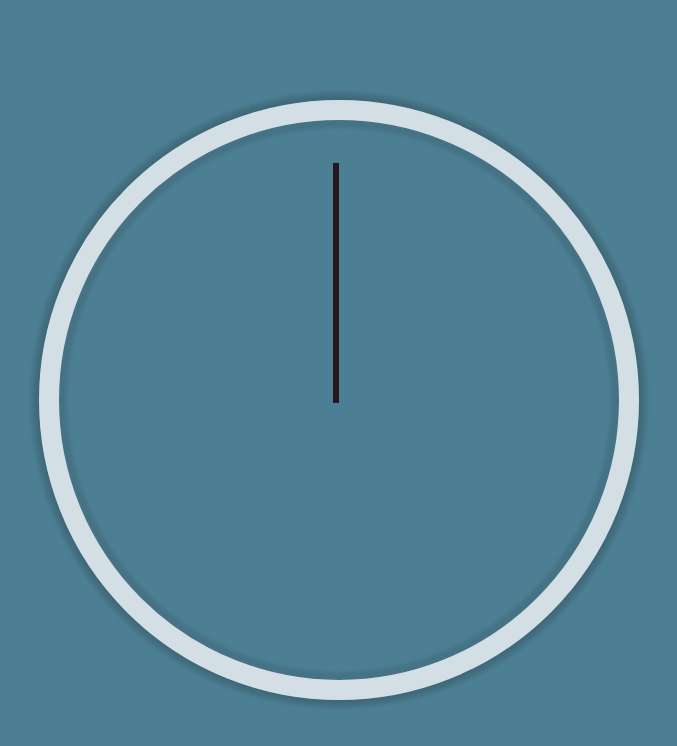
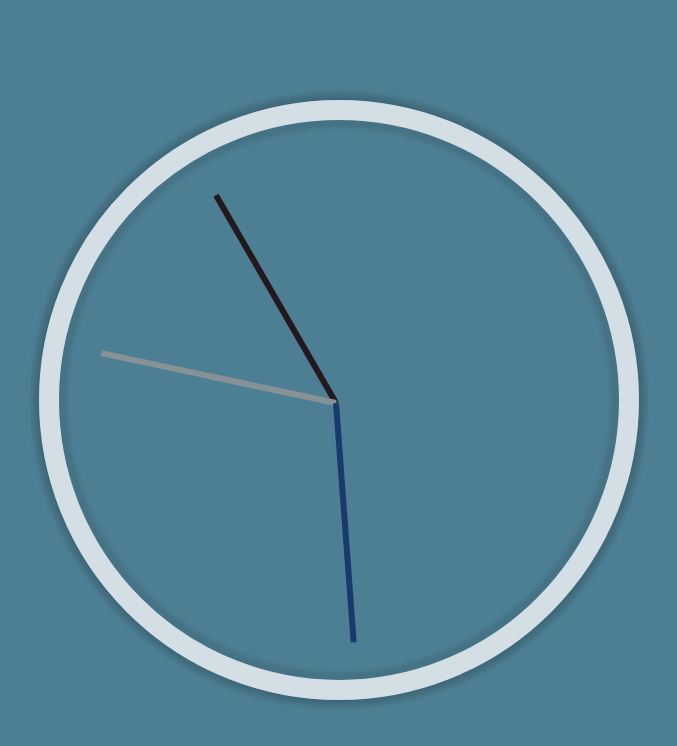
Before and after one commit to DevCats/JavaScript30_Day2_Clock, a plain HTML site: page index.html in a window 1280 px wide. Shown: the whole page, without its empty margins (301-978 px from the left). Drawn offline with Linux system fonts and the light colour scheme.

Commit message:
* Added logic to move each hand of the clock * Adjusted color of each hand to make it easier to tell them apart

```diff
--- a/index.html
+++ b/index.html
@@ -5,6 +5,7 @@
     <meta name="viewport" content="width=device-width, initial-scale=1.0">
     <title>JavaScript30 - Day 2 - Clock</title>
     <link rel="stylesheet" href="styles.css">
+    <script type="text/javascript" src="index.js"></script>
 </head>
 <body>
 
--- /dev/null
+++ b/index.js
@@ -0,0 +1,32 @@
+const setDate = () => {
+    const secondHand = document.querySelector('.second-hand');
+    const minuteHand = document.querySelector('.minute-hand');
+    const hourHand = document.querySelector('.hour-hand');
+    const allHands = document.querySelectorAll('.hand');
+
+    const now = new Date();
+    // Get current seconds & calculate value to represent this as degrees
+    // Adding 90 to degrees to offset the rotation declared in CSS
+    const seconds = now.getSeconds();
+    const secondsDeg = ((seconds / 60) * 360) + 90;
+
+    const minutes = now.getMinutes();
+    const minutesDeg = ((minutes / 60) * 360) + 90;
+
+    // Dividing by 12 because there are only 12 positions for the hour hand instead of 60
+    const hours = now.getHours();
+    const hoursDeg = (((hours) / 12) * 360) + 90;
+
+    // Prevents each hand from rotating counterclockwise when they reach the 12 position
+    // Used allHands because the minute/hour hand will also only move when the second hand hits 60 seconds
+    if (seconds === 0) { allHands.forEach(hand => hand.style.transition = 'none'); }
+    // Chose to do this rather than an else statement so the inline style wouldn't be reset every second, just once
+    // Setting inline transition to '' defaults it back to what is declared in CSS
+    if (seconds === 1) { allHands.forEach(hand => hand.style.transition = ''); }
+
+    secondHand.style.transform = `rotate(${secondsDeg}deg)`;
+    minuteHand.style.transform = `rotate(${minutesDeg}deg)`;
+    hourHand.style.transform = `rotate(${hoursDeg}deg)`;
+}
+
+setInterval(setDate, 1000);
--- a/styles.css
+++ b/styles.css
@@ -58,10 +58,22 @@ body {
 .hand {
     width: 50%;
     height: 6px;
-    background: #24181F;
+    /* background: #24181F; */
     position: absolute;
     top: 50%;
     transform-origin: 100%; /* Sets the origin of the element to the right (at the center of the clock's face) */
     transform: rotate(90deg); /* Sets the intitial position of the clock hands to 12 */
     transition: all 0.5s;
 }
+
+.second-hand {
+    background: #193A6D;
+}
+
+.minute-hand {
+    background: #869296;
+}
+
+.hour-hand {
+    background: #24181F;
+}
```
